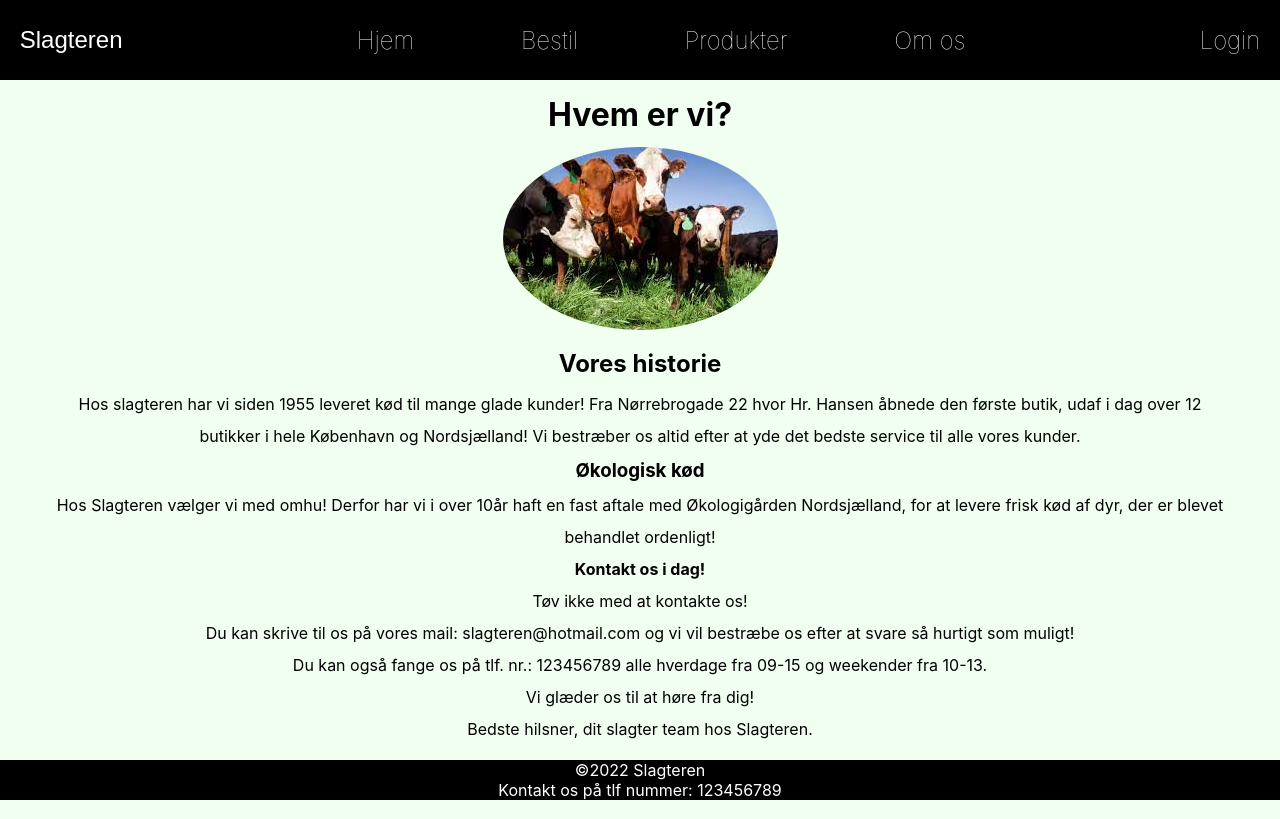
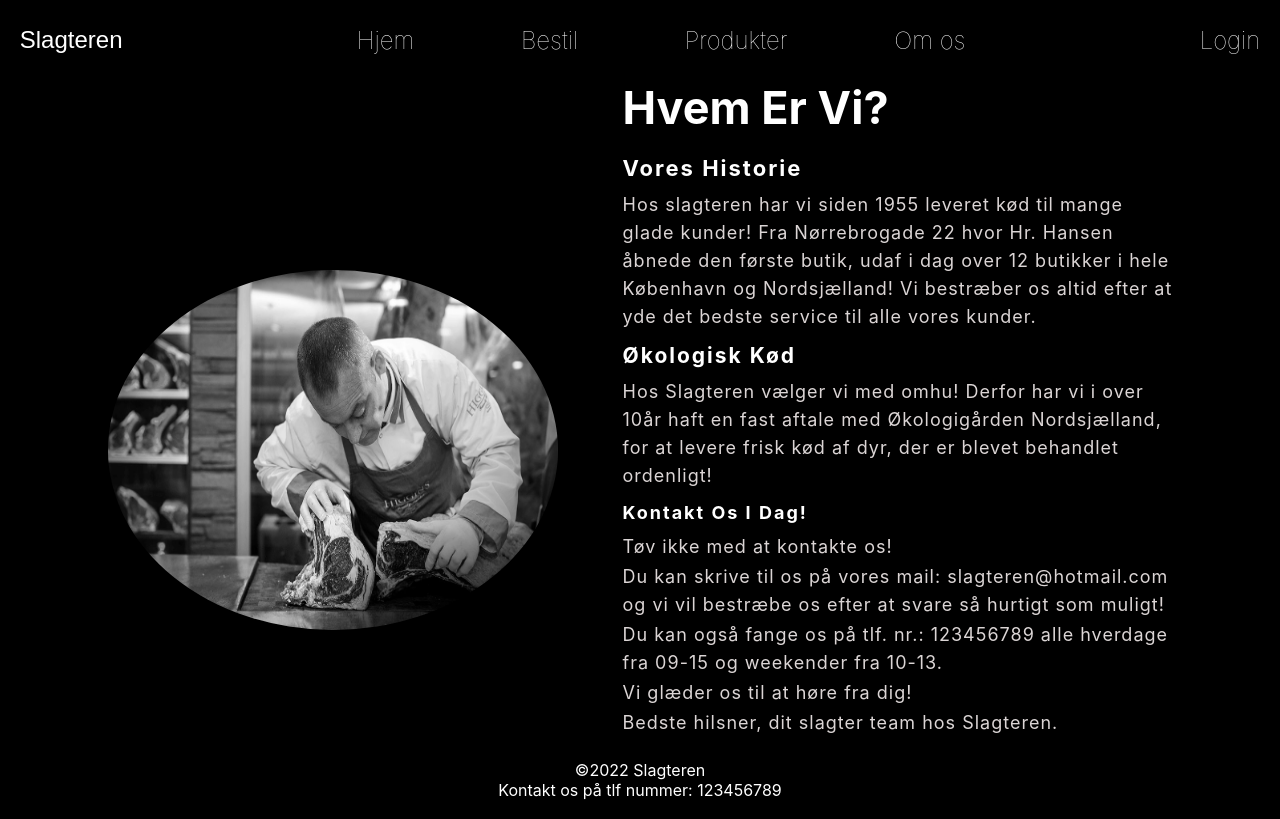
Before and after one commit to Thecoder0012/Butchery, a React (Create React App) app: page /about in a window 1280 px wide. Built offline with nearby package versions, Linux system fonts and the light colour scheme; a web font is replaced by a local one.

Commit message:
Changes css, rename layout to navbar, css structur

```diff
--- a/src/components/About.js
+++ b/src/components/About.js
@@ -1,16 +1,18 @@
 import React from "react"
 import "../css/About.css";
-import mark from "../images/mark.jpg"
+import ButcherImage from "../images/Butcher.jpg"
 
 
 
 export const About = () => {
 
     return (
-        <div>
-            <div className="about-section">
+        <div className="body-about">
+            <section className="about-section">
+                <div className="main">
+            <img className="about-image" src={ButcherImage} alt="Butcher" />
+        <div className="about-text">
   <h1> Hvem er vi?</h1>
-  <img className="mark" src={mark} alt="About Image" />
 
 
 
@@ -34,7 +36,9 @@ export const About = () => {
             <p>Vi glæder os til at høre fra dig!</p>
             <p>Bedste hilsner, dit slagter team hos Slagteren.</p>
 
-  </div>
+            </div>
+            </div>
+  </section>
                 </div>
 
 
--- a/src/components/Form.js
+++ b/src/components/Form.js
@@ -1,4 +1,4 @@
-import "../css/Home.css";
+import "../css/OrderForm.css";
 import React, { useEffect, useState } from 'react'
 
 
--- a/src/components/Home.js
+++ b/src/components/Home.js
@@ -2,7 +2,6 @@ import React from 'react';
 import { Slide } from 'react-slideshow-image';
 import 'react-slideshow-image/dist/styles.css';
 import "../css/Home.css";
-import Welcome from "../images/velkommen.jpg"
 import Beef from "../images/Beef1.webp"
 import Calf from "../images/Calf1.jpg"
 import Lamb from "../images/Lamb.jpg"
@@ -15,7 +14,7 @@ const Home = () => {
         <>
 
 
-                 <div className='main'>
+                 <div className='main-video'>
                     <div className="overlay"></div>
                         <video src={Video} autoPlay loop muted />
                             <div className="content">
--- a/src/components/Navbar.js
+++ b/src/components/Navbar.js
@@ -1,5 +1,5 @@
 import {Link} from "react-router-dom"
-import '../css/Layout.css';
+import '../css/Navbar.css';
 
 
 export const Navbar = () => {
--- a/src/components/Products.js
+++ b/src/components/Products.js
@@ -10,7 +10,7 @@ export const Products = () => {
 
     return (
 
-      <>
+      <div className="body-products">
       <div className="product-text">
         <h1>slagteren's produkter</h1>
         <h2>Her på siden kan du se vores udvalg af kød, vi sørger altid for at alt er frisk slagtet!</h2>
@@ -29,7 +29,7 @@ export const Products = () => {
         <div className="together-image-text"><div><img src={Lamb} /> <div className="description"><p>Vores lammekød </p></div></div></div>
         <div className="together-image-text"><div><img src={Beef} /> <div className="description"><p>Vores ....</p></div></div></div>
         <div className="together-image-text"><div><img src={Beef} /> <div className="description"><p>Vores ....</p></div></div></div>
-      </div></>
+      </div></div>
     );
 }
 
--- a/src/css/About.css
+++ b/src/css/About.css
@@ -1,17 +1,68 @@
+.body-about{
+  background-color: black;
+}
+
 .about-section {
-    padding: 50px;
-    text-align: center;
-    color: black;
-    line-height: 2.0;
+  width: 100%;
   }
 
-  .mark{
-    max-width: 100%;
-    height: auto;
-    border-radius: 50%;
+.about-image {
+  width: 450px;
+  height: 360px;
+  border-radius: 50%;
   }
 
-  .about-section h1{
-    margin-top: -4%;
+.about-text {
+    width: 550px;
+    margin-bottom: 5em;
+  }
 
-  }
+.main{
+  width: 1130px;
+  max-width: 95%;
+  margin: 0 auto;
+  display: flex;
+  align-items: center;
+  justify-content: space-around;
+}
+
+.about-text h1{
+  color: white;
+    font-size: 45px;
+    text-transform: capitalize;
+    margin-bottom: 20px;
+}
+
+.about-text h2{
+  color: white;
+    font-size: 22px;
+    text-transform: capitalize;
+    margin-bottom: 10px;
+    letter-spacing: 2px;
+}
+
+.about-text h3{
+  color: white;
+    font-size: 21px;
+    text-transform: capitalize;
+    margin-bottom: 10px;
+    margin-top: 12px;
+    letter-spacing: 2px;
+}
+
+.about-text h4{
+  color: white;
+  font-size: 18px;
+  text-transform: capitalize;
+  margin-bottom: 10px;
+  margin-top: 12px;
+  letter-spacing: 2px;
+}
+
+.about-text p{
+  color: rgb(219, 213, 213);
+  font-size: 18px;
+  line-height: 28px;
+  letter-spacing: 1px;
+  margin-bottom: 2px;
+}
--- a/src/css/Home.css
+++ b/src/css/Home.css
@@ -1,5 +1,5 @@
 
-.main {
+.main-video {
   width: 100%;
   height: 100vh;
 }
@@ -12,9 +12,9 @@ video {
 
 .content {
   position: absolute;
-  width: 100%;
-  height: 100%;
     top: 0;
+    left: 39em;
+    margin-top: 23em;
     display: flex;
     flex-direction: column;
     justify-content: center;
@@ -29,7 +29,6 @@ video {
   width: 100%;
   height: 100%;
   background-color: rgba(0, 0, 0, 0.278);
-  /* background-color: #000000cc; */
 }
 
   .each-slide-effect-img > div {
@@ -48,60 +47,3 @@ video {
     color: white;
     text-align: center;
   }
-
-
-
-  .order-form{
-    position: absolute;
-    height: 70%;
-    left: 30%;
-    top: 17%;
-    padding: 1em;
-    width: 40%;
-    display: flex;
-    flex-direction: column;
-  }
-
-
-  .inputs input,select{
-    width: 100%;
-    height: 10%;
-    margin: 2% 0 0 0;
-    border:0.5px solid black;
-    border-radius: 5px;
-  }
-
-
-  .inputs select:focus,input:focus{
-    border: 2.5px solid rgb(0, 157, 224);
-    outline: none;
-  }
-
-  .order-form h1{
-    text-align: center;
-    font-family: sans-serif;
-    font-weight: 100;
-    font-size: 2em;
-  }
-
-  .inputs input{
-    padding: 1.5em;
-    margin-bottom: 2em;
-  }
-
-  .inputs select:hover, input[type="submit"]:hover{
-    cursor: pointer;
-  }
-
-  .submit{
-    background-color: darkslategrey;
-    color: white;
-    position: relative;
-    bottom: 2%;
-    font-size: 14px;
-  }
-
-  .submit:hover{
-    background-color: rgb(33, 60, 60);
-    color: white;
-  }
--- /dev/null
+++ b/src/css/OrderForm.css
@@ -0,0 +1,54 @@
+.order-form{
+    position: absolute;
+    height: 70%;
+    left: 30%;
+    top: 17%;
+    padding: 1em;
+    width: 40%;
+    display: flex;
+    flex-direction: column;
+  }
+
+
+  .inputs input,select{
+    width: 100%;
+    height: 10%;
+    margin: 2% 0 0 0;
+    border:0.5px solid black;
+    border-radius: 5px;
+  }
+
+
+  .inputs select:focus,input:focus{
+    border: 2.5px solid rgb(0, 157, 224);
+    outline: none;
+  }
+
+  .order-form h1{
+    text-align: center;
+    font-family: sans-serif;
+    font-weight: 100;
+    font-size: 2em;
+  }
+
+  .inputs input{
+    padding: 1.5em;
+    margin-bottom: 2em;
+  }
+
+  .inputs select:hover, input[type="submit"]:hover{
+    cursor: pointer;
+  }
+
+  .submit{
+    background-color: darkslategrey;
+    color: white;
+    position: relative;
+    bottom: 2%;
+    font-size: 14px;
+  }
+
+  .submit:hover{
+    background-color: rgb(33, 60, 60);
+    color: white;
+  }
--- a/src/css/Products.css
+++ b/src/css/Products.css
@@ -1,5 +1,5 @@
-body{
-  background-color: honeydew;
+.body-products{
+  background-color: black;
 }
 
 .product-text h1{
@@ -7,8 +7,8 @@ body{
   font-weight: 600;
   text-transform: capitalize;
   text-align: center;
-  color: black;
-  margin-top: 1.5em;
+  color: white;
+
   margin-bottom: 0.5em;
 }
 
@@ -16,7 +16,7 @@ body{
   font-family: Open Sans;
     font-size: 17px;
     text-align: center;
-    color: dimgrey;
+    color: darkgray;
     line-height: 2.1em;
 
 }
@@ -55,7 +55,7 @@ body{
     ); /* (150% zoom - Note: if the zoom is too large, it will go outside of the viewport) */
   }
 
-.description{
-
+.description p{
+  color: white;
     text-align: center;
 }
```
Also changed, not shown: src/css/Navbar.css (renamed from src/css/Layout.css), src/images/Butcher.jpg (added). Lines whose indentation alone changed are shown as unchanged.
